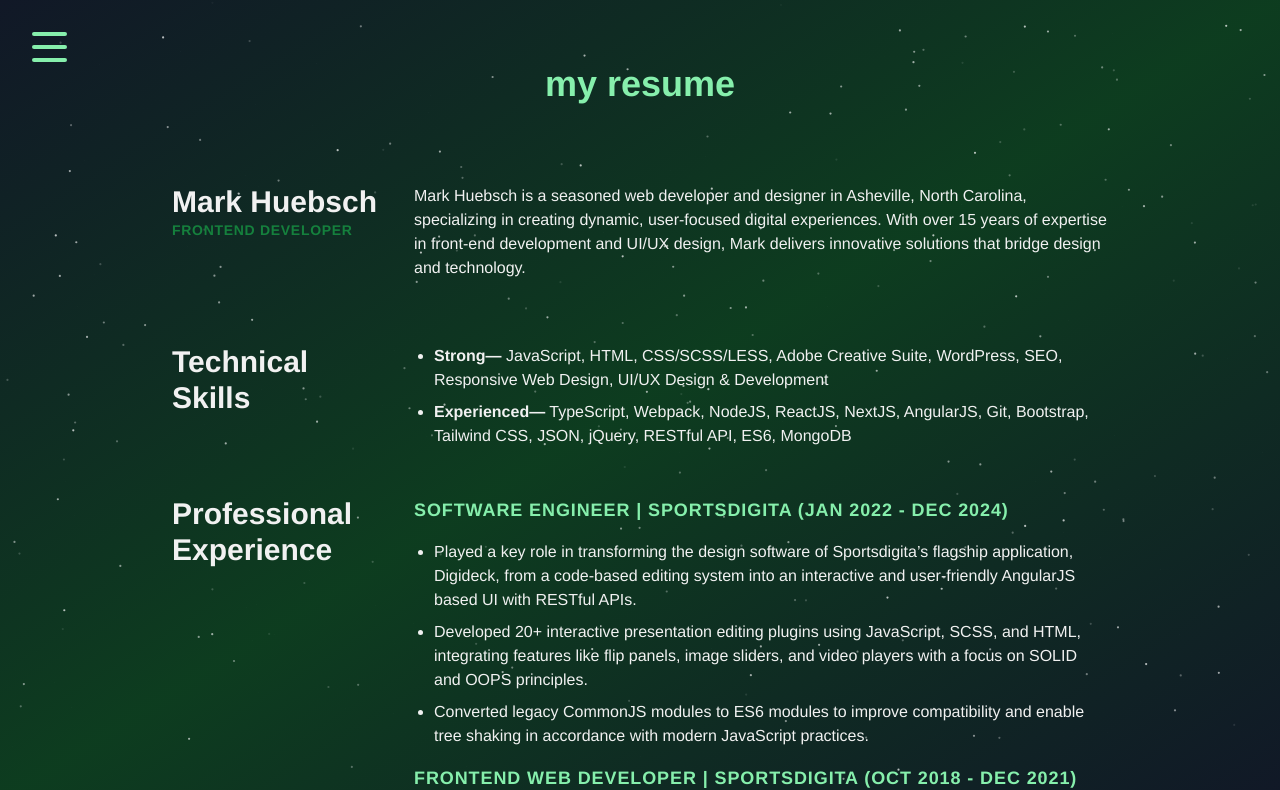
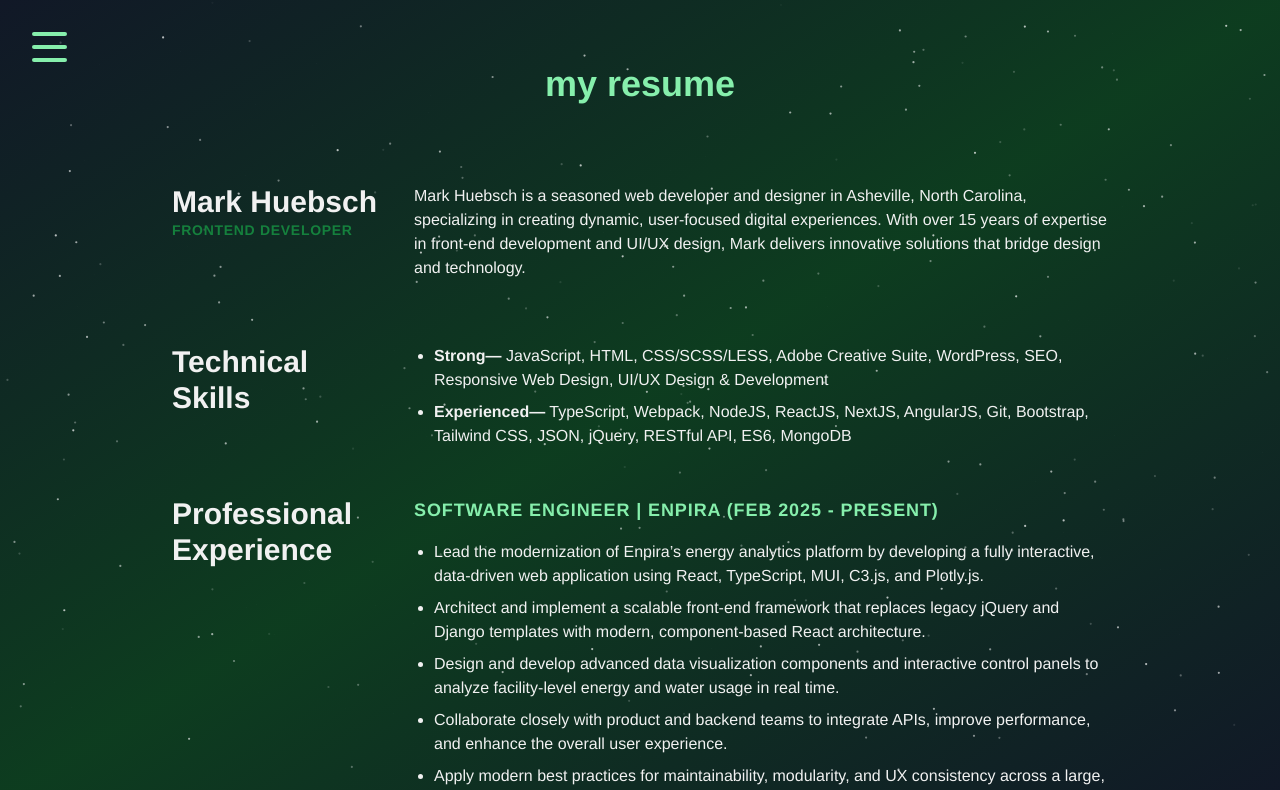
Before and after one commit to mhuebsch/myDevWebsite, a Next.js app: page /resume in a window 1280 px wide. Shown: the top 790 px of the page. Built offline with nearby package versions, Linux system fonts and the light colour scheme.

Commit message:
add Enpira experience to resume

```diff
--- a/app/resume/page.js
+++ b/app/resume/page.js
@@ -40,9 +40,9 @@ const ResumePage = () => {
                   UI/UX Design & Development
                 </li>
                 <li>
-                  <strong>Experienced—</strong> TypeScript, Webpack, NodeJS, ReactJS,
-                  NextJS, AngularJS, Git, Bootstrap, Tailwind CSS, JSON, jQuery,
-                  RESTful API, ES6, MongoDB
+                  <strong>Experienced—</strong> TypeScript, Webpack, NodeJS,
+                  ReactJS, NextJS, AngularJS, Git, Bootstrap, Tailwind CSS,
+                  JSON, jQuery, RESTful API, ES6, MongoDB
                 </li>
               </ul>
             </div>
@@ -55,6 +55,36 @@ const ResumePage = () => {
               </h3>
             </div>
             <div className="w-full md:w-3/4 p-4 animate-slide-in-right space-y-4">
+              <h5 className="text-lg font-bold uppercase tracking-wider text-green-300">
+                Software Engineer | Enpira (Feb 2025 - Present)
+              </h5>
+              <ul className="list-disc pl-5 space-y-2">
+                <li>
+                  Lead the modernization of Enpira’s energy analytics platform
+                  by developing a fully interactive, data-driven web application
+                  using React, TypeScript, MUI, C3.js, and Plotly.js.
+                </li>
+                <li>
+                  Architect and implement a scalable front-end framework that
+                  replaces legacy jQuery and Django templates with modern,
+                  component-based React architecture.
+                </li>
+                <li>
+                  Design and develop advanced data visualization components and
+                  interactive control panels to analyze facility-level energy
+                  and water usage in real time.
+                </li>
+                <li>
+                  Collaborate closely with product and backend teams to
+                  integrate APIs, improve performance, and enhance the overall
+                  user experience.
+                </li>
+                <li>
+                  Apply modern best practices for maintainability, modularity,
+                  and UX consistency across a large, multi-tab application.
+                </li>
+              </ul>
+
               <h5 className="text-lg font-bold uppercase tracking-wider text-green-300">
                 Software Engineer | Sportsdigita (Jan 2022 - Dec 2024)
               </h5>
```
